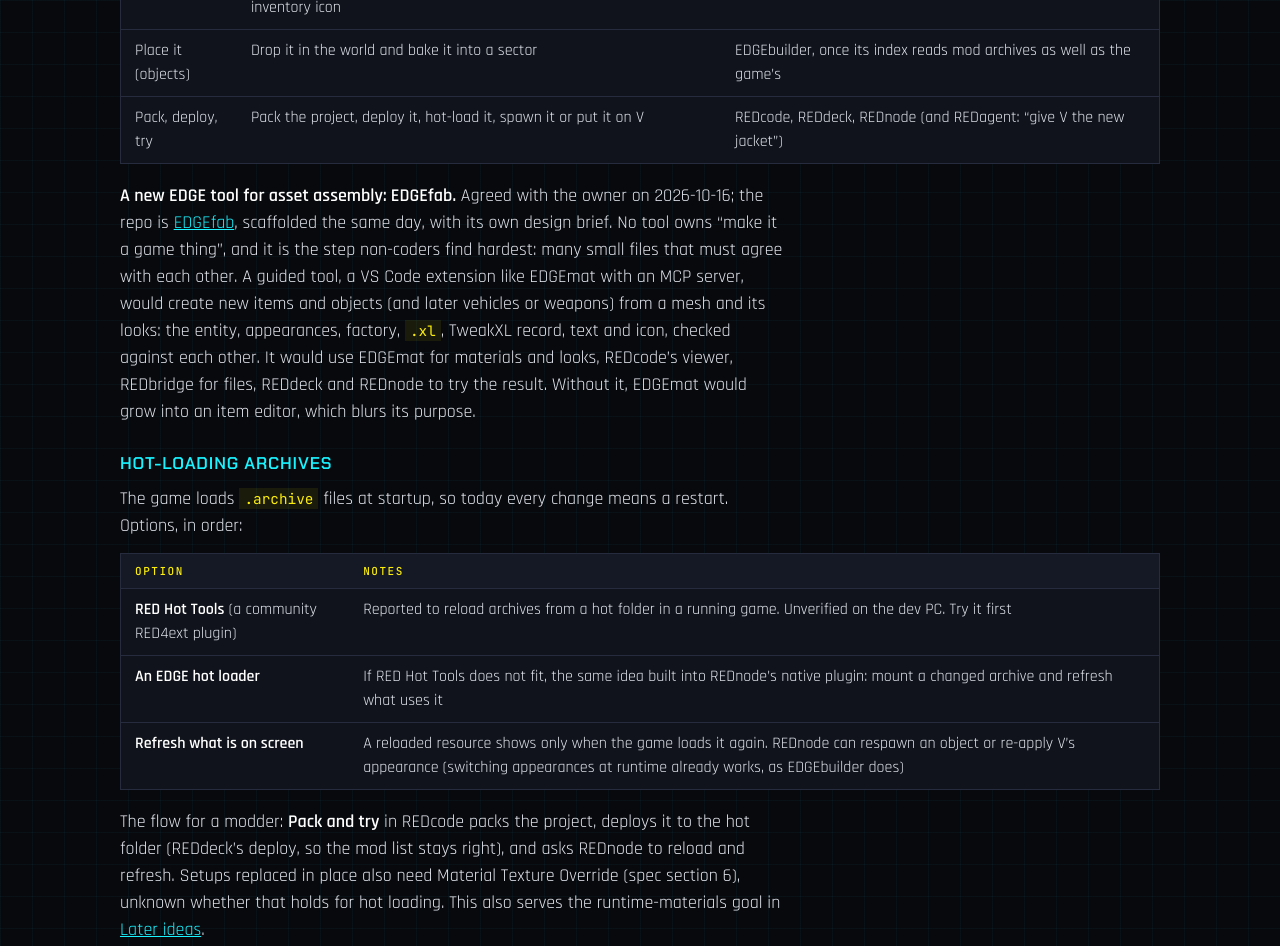
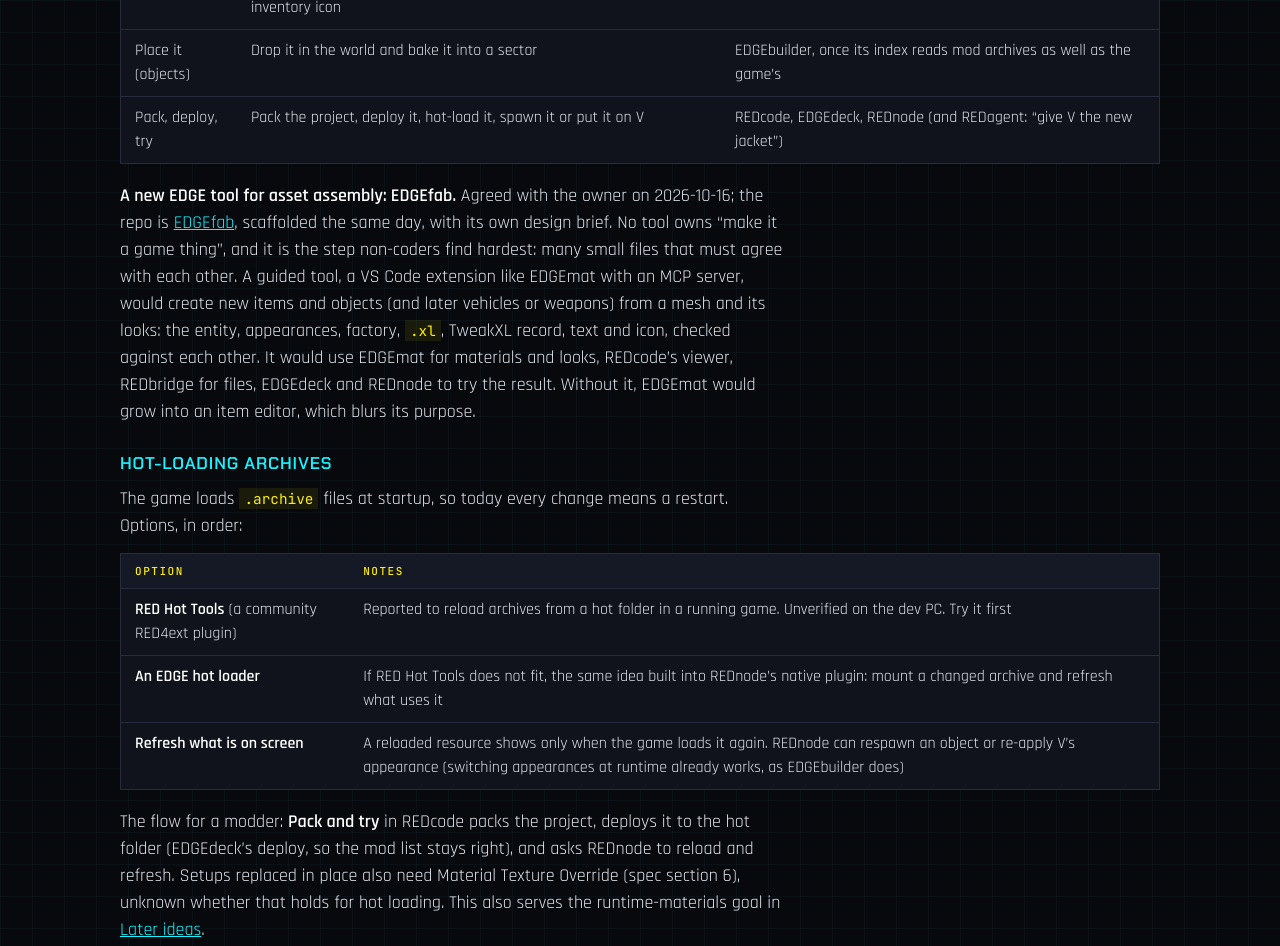
Before and after one commit to Edgemodders/EDGEmat, a Jekyll site: the page built from docs/design.md, in a window 1280 px wide and 1400 px high, scrolled down 10599 px. Shown: the part 153-1099 px from the top of the window. Built offline with Jekyll 4.4.1, drawn with Linux system fonts in a browser that asks for light colours; our own code applies the rules of GitHub Pages for plain Markdown files; some of the changed text lies outside the part shown.

Commit message:
EDGEdeck: ask edgemodders.edgedeck for the game folder, not REDdeck
REDdeck was renamed EDGEdeck, so the lookup never matched. Same API
(version 1, gamePath()). The edgemat.gamePath setting and the design
now name EDGEdeck.

Co-Authored-By: Claude Opus 5.5 <noreply@anthropic.com>

```diff
--- a/docs/design.md
+++ b/docs/design.md
@@ -51,11 +51,11 @@ Two facts that matter most, both **unverified**:
 
 ## In VS Code
 
-EDGEmat has its own place in the activity bar, as REDcode and REDdeck do. It works with no folder open: a modder opens EDGEmat, not a workspace.
+EDGEmat has its own place in the activity bar, as REDcode and EDGEdeck do. It works with no folder open: a modder opens EDGEmat, not a workspace.
 
 | Part | What it is | Phase |
 |---|---|---|
-| Activity bar | An EDGEmat view container. Its icon is [`tools/brand/activity.svg`](https://github.com/Edgemodders/EDGEmat/blob/main/tools/brand/activity.svg): the family's two HUD corner brackets around a material sheet over a second layer, 24 × 24, stroke 2, one color (`currentColor`). The theme paints it: in the REDnode HUD theme from REDcode, yellow when inactive and white when active. M1 copies it to `extensions/edgemat/images/activity.svg`, where REDcode and REDdeck keep theirs. The Marketplace icon is `docs/assets/brand/icon.png` (the "EM" mark) | M1 |
+| Activity bar | An EDGEmat view container. Its icon is [`tools/brand/activity.svg`](https://github.com/Edgemodders/EDGEmat/blob/main/tools/brand/activity.svg): the family's two HUD corner brackets around a material sheet over a second layer, 24 × 24, stroke 2, one color (`currentColor`). The theme paints it: in the REDnode HUD theme from REDcode, yellow when inactive and white when active. M1 copies it to `extensions/edgemat/images/activity.svg`, where REDcode and EDGEdeck keep theirs. The Marketplace icon is `docs/assets/brand/icon.png` (the "EM" mark) | M1 |
 | Library view | Templates and microblends from the modder's game, with thumbnails, searched by plain words | M1 |
 | Find view | Items, meshes and setups, from the game and the open project. **Built 2026-10-17:** clothing items by in-game name or record id (1,997 items, read from TweakDB once per game version, 8.5 s, then cached), meshes by path. An item opens into its looks per body, each into its meshes and their materials; a multilayered material opens its setup with the mask set the material names, and the editor says so. Setups are found through Open Setup. Not yet: items from mods (ArchiveXL), and the open project | M2 |
 | View in 3D | **Built 2026-10-19, the owner's hand test passed the same day:** an eye on each mesh row in Find (and in its right-click menu) opens the mesh in REDcode's 3D view, which asks EDGEmat for its materials. A first `renderMaterials`, colors only and marked approximate: a layered material shows its color map (the setup editor's, each layer's color through its mask), a textured material shows its own color texture (`BaseColor`, `DiffuseTexture`, `Albedo` or `Diffuse`, sampled from the game). Bumps, shine, metal and microblends come with the bake (M5). REDcode opens a mesh at its first look, so EDGEmat names the look to pick in the status bar. Needs REDcode. Not yet tried: a mesh in a project (its own setups and textures are read first, by design). The assistant's twin is `mat_render` (M5) | M2 |
@@ -74,7 +74,7 @@ A modder with REDcode set up configures nothing in EDGEmat. EDGEmat finds the ga
 | 1 | `edgemat.gamePath` | EDGEmat's own setting, empty by default, meaning "use the next source". It exists because VS Code lets an extension write only settings that an installed extension declares, so EDGEmat cannot save `redcode.gamePath` when REDcode is absent |
 | 2 | REDcode's API, `gamePath()` | `REDcodeApi` version 1 from `extensions.getExtension("edgemodders.redcode-cyberpunk")` (REDcode 0.9.0, [REDcode's API doc](https://edgemodders.github.io/REDcode/api.html)). It returns `undefined` when REDcode's folder is not the game. It carries REDcode's game discovery and its Set Game Folder choice. REDcode stays optional: EDGEmat does not list it in `extensionDependencies` |
 | 3 | `redcode.gamePath` | Read with `getConfiguration("redcode")`, for when REDcode is not active. Its default is the standard Steam folder, which on most machines is not the game until REDcode's first run fixes it; hence the check. EDGEmat watches this setting to follow a later Set Game Folder (the API has no change event for the game folder) |
-| 4 | REDdeck's API, `gamePath()` | `extensions.getExtension("edgemodders.reddeck").exports`, API version 1, only when REDdeck is already running (REDcode does the same, to avoid racing a window reload) |
+| 4 | EDGEdeck's API, `gamePath()` | `extensions.getExtension("edgemodders.edgedeck").exports`, API version 1, only when EDGEdeck is already running (REDcode does the same, to avoid racing a window reload) |
 | 5 | EDGEmat's own discovery | Steam libraries, GOG, Epic, then default folders, as REDcode's `gameFinder.ts` does. That file has no VS Code imports; copy it or share it, the same choice as the bridge client ([open questions](#open-questions)) |
 | 6 | Ask | A folder picker, saved to `edgemat.gamePath` |
 
@@ -107,7 +107,7 @@ The goal for a modder: preview meshes with their appearances and materials in RE
 | **Authoring a mesh's appearances**: its looks, which material each submesh uses, new looks and variants. "Save as new look" in a recolor is one case | **EDGEmat** | Revised with the owner on 2026-10-16: an appearance is a set of materials, so its editor belongs beside the material editor. EDGEmat's **Looks** editor ([Custom assets](#custom-assets-from-a-model-to-the-game)) |
 | An item's or entity's appearances (`.app`, `.ent`), and generic editing of any file | REDcode, then EDGEfab | REDcode's CR2W editor edits any file raw. Guided item appearances for new assets belong to [EDGEfab](https://github.com/Edgemodders/EDGEfab) ([Custom assets](#custom-assets-from-a-model-to-the-game)) |
 
-**How they connect.** EDGEmat exports an API (`apiVersion` 1, `src/api.ts`) with `renderMaterials(mesh, appearance)`. **A first version shipped 2026-10-19 (M2):** colors only, from what M2 already makes, so modders see a garment's colors in 3D long before the bake; REDcode's side was already in place (REDcode 0.10.0). The full contract:: per material name, baked PBR maps (color, normal, roughness, metalness) as PNG bytes, marked approximate until M5 checks them against the game, and an event when a material changes. REDcode's viewer asks for them when EDGEmat is active and keeps flat colors otherwise, the way REDcode reads REDdeck's API. Baking to plain maps keeps the contract small and serves three more uses: `mat_render`, glTF exports with real textures, and library thumbnails. Requested as [REDcode #6](https://github.com/Edgemodders/REDcode/issues/6) on 2026-10-15, with appearance switching, and with REDcode's planned layered material preview (C6) handed to EDGEmat.
+**How they connect.** EDGEmat exports an API (`apiVersion` 1, `src/api.ts`) with `renderMaterials(mesh, appearance)`. **A first version shipped 2026-10-19 (M2):** colors only, from what M2 already makes, so modders see a garment's colors in 3D long before the bake; REDcode's side was already in place (REDcode 0.10.0). The full contract:: per material name, baked PBR maps (color, normal, roughness, metalness) as PNG bytes, marked approximate until M5 checks them against the game, and an event when a material changes. REDcode's viewer asks for them when EDGEmat is active and keeps flat colors otherwise, the way REDcode reads EDGEdeck's API. Baking to plain maps keeps the contract small and serves three more uses: `mat_render`, glTF exports with real textures, and library thumbnails. Requested as [REDcode #6](https://github.com/Edgemodders/REDcode/issues/6) on 2026-10-15, with appearance switching, and with REDcode's planned layered material preview (C6) handed to EDGEmat.
 
 **EDGEmat's own editor** embeds the same viewer for live preview while editing. **Later:** factor the viewer out of REDcode into a shared component (an npm package) that REDcode, EDGEmat and other EDGE tools embed; until then EDGEmat uses REDcode's bundled viewer or a copy (both MIT).
 
@@ -122,7 +122,7 @@ The goal for a modder: preview meshes with their appearances and materials in RE
 | 1 | **Import a textured model** from Blender or an AI model service such as Tripo | REDbridge (geometry, images), EDGEmat (materials, looks) | **glTF and GLB first**: Blender exports them natively, Tripo and most AI services offer GLB, and WolvenKit's importer, which REDbridge's `project.import` runs, reads glTF. FBX and OBJ through Blender (EDGE can call an installed Blender in the background to convert) or asked for as GLB. Geometry becomes a `.mesh`; the model's images become `.xbm` (both exist in REDbridge 0.7.0). **Unverified:** WolvenKit's importer appears to import over an existing `.mesh` ("keeps the replaced file's settings"), so a new asset may start from a template mesh; to check with REDbridge |
 | 2 | **View the model** with its in-game appearances | REDcode's viewer | Before import, a GLB shows its own textures: three.js loads them already, REDcode's viewer currently paints flat colors instead. After import, the viewer switches appearances and gets materials from EDGEmat (REDcode #6). Authoring the appearances is EDGEmat's **Looks** editor (the table above) |
 | 3 | **The whole asset workflow**, from a model to a working item or object | Several tools, guided by **[EDGEfab](https://github.com/Edgemodders/EDGEfab)** | Below |
-| 4 | **Hot-load updated archives** into the running game | REDnode (game side), REDcode (pack), REDdeck (deploy) | Below |
+| 4 | **Hot-load updated archives** into the running game | REDnode (game side), REDcode (pack), EDGEdeck (deploy) | Below |
 
 ### What EDGEmat adds for this
 
@@ -196,9 +196,9 @@ Two kinds of asset, with different hard parts: an **object** (a prop placed in t
 | Materials and looks | Materials from the model's textures, generated or picked from the game; recolors, variants | **EDGEmat** |
 | Make it a game thing | Object: an entity with the mesh. Clothing: entity and `.app` appearances, an ArchiveXL factory and `.xl`, a TweakXL item record (entity name, appearance name, display name, icon), localized text, an inventory icon | **[EDGEfab](https://github.com/Edgemodders/EDGEfab)** |
 | Place it (objects) | Drop it in the world and bake it into a sector | EDGEbuilder, once its index reads mod archives as well as the game's |
-| Pack, deploy, try | Pack the project, deploy it, hot-load it, spawn it or put it on V | REDcode, REDdeck, REDnode (and REDagent: "give V the new jacket") |
+| Pack, deploy, try | Pack the project, deploy it, hot-load it, spawn it or put it on V | REDcode, EDGEdeck, REDnode (and REDagent: "give V the new jacket") |
 
-**A new EDGE tool for asset assembly: EDGEfab.** Agreed with the owner on 2026-10-16; the repo is [EDGEfab](https://github.com/Edgemodders/EDGEfab), scaffolded the same day, with its own design brief. No tool owns "make it a game thing", and it is the step non-coders find hardest: many small files that must agree with each other. A guided tool, a VS Code extension like EDGEmat with an MCP server, would create new items and objects (and later vehicles or weapons) from a mesh and its looks: the entity, appearances, factory, `.xl`, TweakXL record, text and icon, checked against each other. It would use EDGEmat for materials and looks, REDcode's viewer, REDbridge for files, REDdeck and REDnode to try the result. Without it, EDGEmat would grow into an item editor, which blurs its purpose.
+**A new EDGE tool for asset assembly: EDGEfab.** Agreed with the owner on 2026-10-16; the repo is [EDGEfab](https://github.com/Edgemodders/EDGEfab), scaffolded the same day, with its own design brief. No tool owns "make it a game thing", and it is the step non-coders find hardest: many small files that must agree with each other. A guided tool, a VS Code extension like EDGEmat with an MCP server, would create new items and objects (and later vehicles or weapons) from a mesh and its looks: the entity, appearances, factory, `.xl`, TweakXL record, text and icon, checked against each other. It would use EDGEmat for materials and looks, REDcode's viewer, REDbridge for files, EDGEdeck and REDnode to try the result. Without it, EDGEmat would grow into an item editor, which blurs its purpose.
 
 ### Hot-loading archives
 
@@ -210,7 +210,7 @@ The game loads `.archive` files at startup, so today every change means a restar
 | **An EDGE hot loader** | If RED Hot Tools does not fit, the same idea built into REDnode's native plugin: mount a changed archive and refresh what uses it |
 | **Refresh what is on screen** | A reloaded resource shows only when the game loads it again. REDnode can respawn an object or re-apply V's appearance (switching appearances at runtime already works, as EDGEbuilder does) |
 
-The flow for a modder: **Pack and try** in REDcode packs the project, deploys it to the hot folder (REDdeck's deploy, so the mod list stays right), and asks REDnode to reload and refresh. Setups replaced in place also need Material Texture Override (spec section 6), unknown whether that holds for hot loading. This also serves the runtime-materials goal in [Later ideas](#materials-at-runtime-through-redagent).
+The flow for a modder: **Pack and try** in REDcode packs the project, deploys it to the hot folder (EDGEdeck's deploy, so the mod list stays right), and asks REDnode to reload and refresh. Setups replaced in place also need Material Texture Override (spec section 6), unknown whether that holds for hot loading. This also serves the runtime-materials goal in [Later ideas](#materials-at-runtime-through-redagent).
 
 ### Requests this implies
 
@@ -259,7 +259,7 @@ The tools are about intent ("find this jacket's materials", "the nearest red"),
 | `mat_generate` | The same from words, through an AI image service, with the key from the environment (M4, [Generate a material](#generate-a-material)) |
 | `mat_apply` | Puts a material on a mesh's submeshes in a look, adding the look if asked (M4) |
 
-"Make this jacket red" is then: `mat_find`, `mat_describe` to pick the layers that make up the fabric, `mat_colors` for the nearest red in each, `mat_edit`, `mat_render`, and the user sees it. Packing and installing stay with REDcode's and REDdeck's tools.
+"Make this jacket red" is then: `mat_find`, `mat_describe` to pick the layers that make up the fabric, `mat_colors` for the nearest red in each, `mat_edit`, `mat_render`, and the user sees it. Packing and installing stay with REDcode's and EDGEdeck's tools.
 
 ## Prior art, and how EDGEmat uses it
 
--- a/extensions/edgemat/package.json
+++ b/extensions/edgemat/package.json
@@ -297,7 +297,7 @@
         "edgemat.gamePath": {
           "type": "string",
           "default": "",
-          "markdownDescription": "The Cyberpunk 2077 folder (the one holding `bin`, `archive` and `r6`). Empty: use REDcode's game folder, then REDdeck's, then search the machine."
+          "markdownDescription": "The Cyberpunk 2077 folder (the one holding `bin`, `archive` and `r6`). Empty: use REDcode's game folder, then EDGEdeck's, then search the machine."
         },
         "edgemat.bridgePath": {
           "type": "string",
--- a/extensions/edgemat/src/core/gameFinder.ts
+++ b/extensions/edgemat/src/core/gameFinder.ts
@@ -3,7 +3,7 @@
 
 // Finds Cyberpunk 2077 installs on this machine, for a first run with redcode.gamePath empty: Steam
 // (every library in libraryfolders.vdf), GOG (its registry key) and the Epic launcher's manifests,
-// then the usual default folders. No VS Code imports. REDdeck's game path, when REDdeck is there, is
+// then the usual default folders. No VS Code imports. EDGEdeck's game path, when EDGEdeck is there, is
 // asked for by the caller first.
 
 import { execFile } from "node:child_process";
```
Also changed, not shown: docs/dev-setup.md (+1 -1 lines), docs/progress.md (+1 -0 lines), extensions/edgemat/src/core/config.ts (+4 -4 lines), extensions/edgemat/src/extension.ts (+4 -4 lines), docs/changelog.md.
